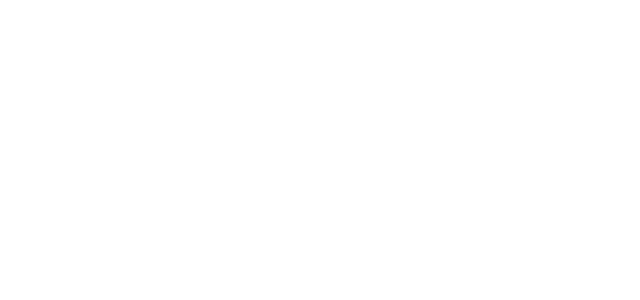
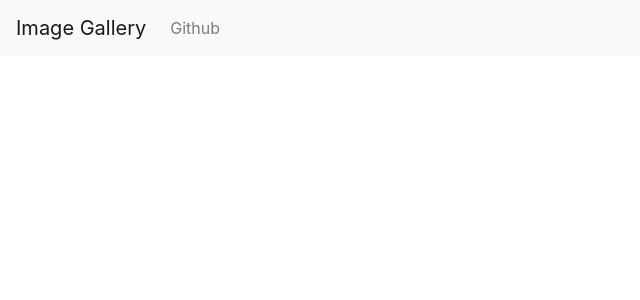
Before and after one commit to yz9/ImageGallery, a React (Create React App) app in the folder client/: page / in a window 1280 px wide. Shown: the top 300 px of the page, without its empty margins (0-640 px from the left). Built offline with nearby package versions, Linux system fonts and the light colour scheme.

Commit message:
add navbar component

```diff
--- a/client/src/App.js
+++ b/client/src/App.js
@@ -1,11 +1,13 @@
 import React, { Component } from 'react';
 import 'bootstrap/dist/css/bootstrap.min.css';
 import './App.css';
+import Navbar from './components/Navbar';
 
 class App extends Component {
   render() {
     return (
       <div className="App">
+        <Navbar />
       </div>
     );
   }
--- a/client/src/components/Navbar.js
+++ b/client/src/components/Navbar.js
@@ -0,0 +1,14 @@
+import React from 'react';
+
+const Navbar = () => {
+	return (
+		<nav className="navbar navbar-expand-lg navbar-light bg-light sticky-top">
+			<a className="navbar-brand" href="/">Image Gallery</a>
+          <div className="navbar-nav">
+            <a className="nav-item nav-link" href="https://github.com/yz9">Github</a>
+          </div>
+		</nav>
+	);
+}
+
+export default Navbar;
```
